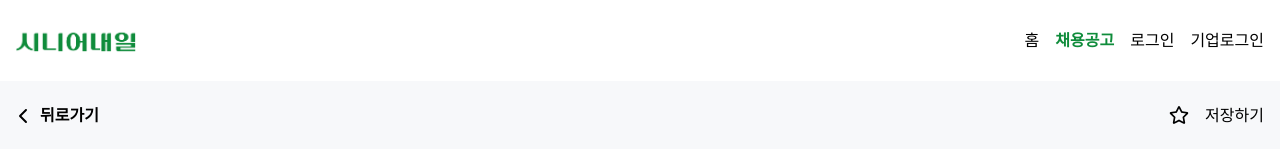
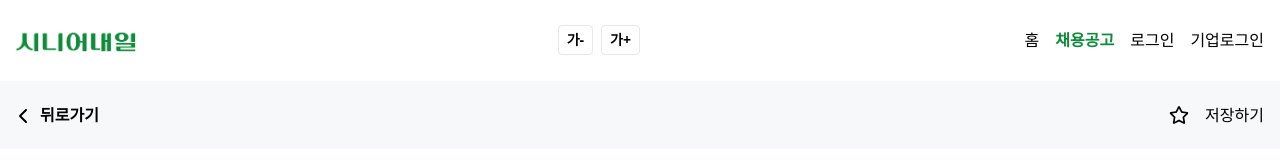
Before and after one commit to sasha-designer/1zari, a Next.js app: page /jobs/detail in a window 1280 px wide. Shown: the top 160 px of the page. Built offline with nearby package versions, Linux system fonts and the light colour scheme.

Commit message:
✨ [UI] SaveBtn 컴포넌트 코드 정리 및 클릭 핸들러 개선

```diff
--- a/src/app/layout.tsx
+++ b/src/app/layout.tsx
@@ -1,5 +1,6 @@
 import Footer from "../components/Footer";
 import Navigation from "../components/Navigation";
+import { FontSizeProvider } from "../hooks/useFontSize";
 import "./globals.css";
 
 export const metadata = {
@@ -14,9 +15,11 @@ export default function RootLayout({ children }: { children: React.ReactNode })
         <link rel="icon" href="/images/favicon.ico" sizes="any" />
       </head>
       <body>
-        <Navigation />
-        <main>{children}</main>
-        <Footer />
+        <FontSizeProvider>
+          <Navigation />
+          <main>{children}</main>
+          <Footer />
+        </FontSizeProvider>
       </body>
     </html>
   );
--- a/src/components/Navigation.tsx
+++ b/src/components/Navigation.tsx
@@ -1,43 +1,45 @@
-"use client"
+"use client";
 
-import Image from "next/image"
-import Link from "next/link"
-import { usePathname } from "next/navigation"
+import Image from "next/image";
+import Link from "next/link";
+import { usePathname } from "next/navigation";
+import { useFontSize } from "../hooks/useFontSize";
 
 export default function Navigation() {
-  const pathname = usePathname()
+  const pathname = usePathname();
+  const { fontSize, increase, decrease } = useFontSize();
 
   return (
     <>
-      <nav className="bg-white text-black p-4">
-        <div className="flex justify-between items-center max-w-7xl mx-auto">
-          <div className="text-xl font-bold">
+      <nav className="bg-white text-black p-4 relative">
+        <div
+          className={`flex flex-col md:flex-row justify-between items-start md:items-center max-w-7xl mx-auto gap-3 md:gap-0 ${fontSize}`}
+        >
+          <div className="w-full flex justify-between text-xl font-bold">
             <Link href="/">
-              <Image
-                src="/images/logo.png"
-                alt="시니어내일 로고"
-                width={120}
-                height={40}
-              />
+              <Image src="/images/logo.png" alt="시니어내일 로고" width={120} height={40} />
             </Link>
+            <div className="flex justify-end gap-2 items-center">
+              {/* <span>글씨 크기 조정하기:</span> */}
+              <button onClick={decrease} className="px-2 py-1 border rounded text-sm">
+                가-
+              </button>
+              <button onClick={increase} className="px-2 py-1 border rounded text-sm">
+                가+
+              </button>
             </div>
+          </div>
+          <div className="w-full justify-end flex flex-wrap md:flex-nowrap flex-col md:flex-row items-start md:items-center gap-2 md:gap-4 md:ml-auto whitespace-nowrap">
             <ul className="flex gap-4">
               <li>
-              <Link
-                href="/"
-                className={pathname === "/" ? "text-primary font-semibold" : ""}
-              >
+                <Link href="/" className={pathname === "/" ? "text-primary font-semibold" : ""}>
                   홈
                 </Link>
               </li>
               <li>
                 <Link
                   href="/jobs"
-                className={
-                  pathname.startsWith("/jobs")
-                    ? "text-primary font-semibold"
-                    : ""
-                }
+                  className={pathname.startsWith("/jobs") ? "text-primary font-semibold" : ""}
                 >
                   채용공고
                 </Link>
@@ -45,9 +47,7 @@ export default function Navigation() {
               <li>
                 <Link
                   href="/auth/login"
-                className={
-                  pathname === "/auth/login" ? "text-primary font-semibold" : ""
-                }
+                  className={pathname === "/auth/login" ? "text-primary font-semibold" : ""}
                 >
                   로그인
                 </Link>
@@ -55,16 +55,15 @@ export default function Navigation() {
               <li>
                 <Link
                   href="/auth/login"
-                className={
-                  pathname === "/auth/login" ? "text-primary font-semibold" : ""
-                }
+                  className={pathname === "/auth/login" ? "text-primary font-semibold" : ""}
                 >
                   기업로그인
                 </Link>
               </li>
             </ul>
           </div>
+        </div>
       </nav>
     </>
-  )
+  );
 }
--- a/src/components/SaveBtn.tsx
+++ b/src/components/SaveBtn.tsx
@@ -1,24 +1,37 @@
-"use client"
+"use client";
 
-import { useEffect, useState } from "react"
-import { FaRegStar, FaStar } from "react-icons/fa"
+import { useEffect, useState } from "react";
+import { FaRegStar, FaStar } from "react-icons/fa";
 
 export default function SaveBtn() {
-  const [isSaved, setIsSaved] = useState(false)
-  const [mounted, setMounted] = useState(false)
+  const [isSaved, setIsSaved] = useState(false);
+  const [mounted, setMounted] = useState(false);
 
   useEffect(() => {
-    setMounted(true)
-  }, [])
+    setMounted(true);
+  }, []);
 
-  if (!mounted) return null
+  const handleClick = async () => {
+    const prev = isSaved;
+    setIsSaved(!prev);
+
+    // try {
+    //   //API 준비되면 아래 코드 수정필요
+    //   await axios.post("/api/save", { method: "POST" });
+    // } catch (err) {
+    //   setIsSaved(prev);
+    //   alert("저장에 실패했어요.");
+    // }
+  };
+
+  if (!mounted) return null;
 
   return (
     <button
-      className="rounded-full p-2 text-xl"
-      onClick={() => setIsSaved(!isSaved)}
+      className="rounded-full p-2 text-xl cursor-pointer transition-transform duration-200 hover:scale-110 hover:text-primary/70"
+      onClick={handleClick}
     >
       {isSaved ? <FaStar className="text-primary" /> : <FaRegStar />}
     </button>
-  )
+  );
 }
--- /dev/null
+++ b/src/hooks/useFontSize.tsx
@@ -0,0 +1,39 @@
+"use client";
+
+import { createContext, useContext, useState } from "react";
+
+const fontSizeClasses = [
+  "text-xs",
+  "text-sm",
+  "text-base",
+  "text-lg",
+  "text-xl",
+  "text-2xl",
+  "text-3xl",
+] as const;
+type FontSize = (typeof fontSizeClasses)[number];
+
+const FontSizeContext = createContext<{
+  fontSize: FontSize;
+  increase: () => void;
+  decrease: () => void;
+}>({
+  fontSize: "text-base",
+  increase: () => {},
+  decrease: () => {},
+});
+
+export const FontSizeProvider = ({ children }: { children: React.ReactNode }) => {
+  const [index, setIndex] = useState(2); // start with "text-base"
+
+  const increase = () => setIndex((prev) => Math.min(prev + 1, fontSizeClasses.length - 1));
+  const decrease = () => setIndex((prev) => Math.max(prev - 1, 0));
+
+  return (
+    <FontSizeContext.Provider value={{ fontSize: fontSizeClasses[index], increase, decrease }}>
+      <div className={fontSizeClasses[index]}>{children}</div>
+    </FontSizeContext.Provider>
+  );
+};
+
+export const useFontSize = () => useContext(FontSizeContext);
```
Also changed, not shown: src/hooks/test.ts (deleted). Lines whose indentation alone changed are shown as unchanged.
